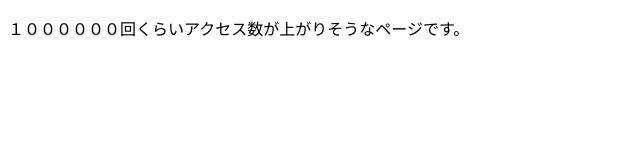
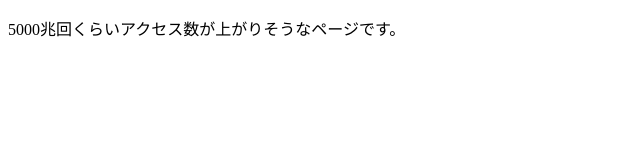
Before and after one commit to elect-gombe/html_test, a plain HTML site: page page2.html in a window 1280 px wide. Shown: the whole page, without its empty margins (0-640 px from the left). Drawn offline with Linux system fonts and the light colour scheme.

Commit message:
page2に回数を増加

```diff
--- a/page2.html
+++ b/page2.html
@@ -5,7 +5,7 @@
   </head>
   <body>
     <p>
-      １００００００回くらいアクセス数が上がりそうなページです。
+      5000兆回くらいアクセス数が上がりそうなページです。
     </p>
   </body>
 </html>
```
